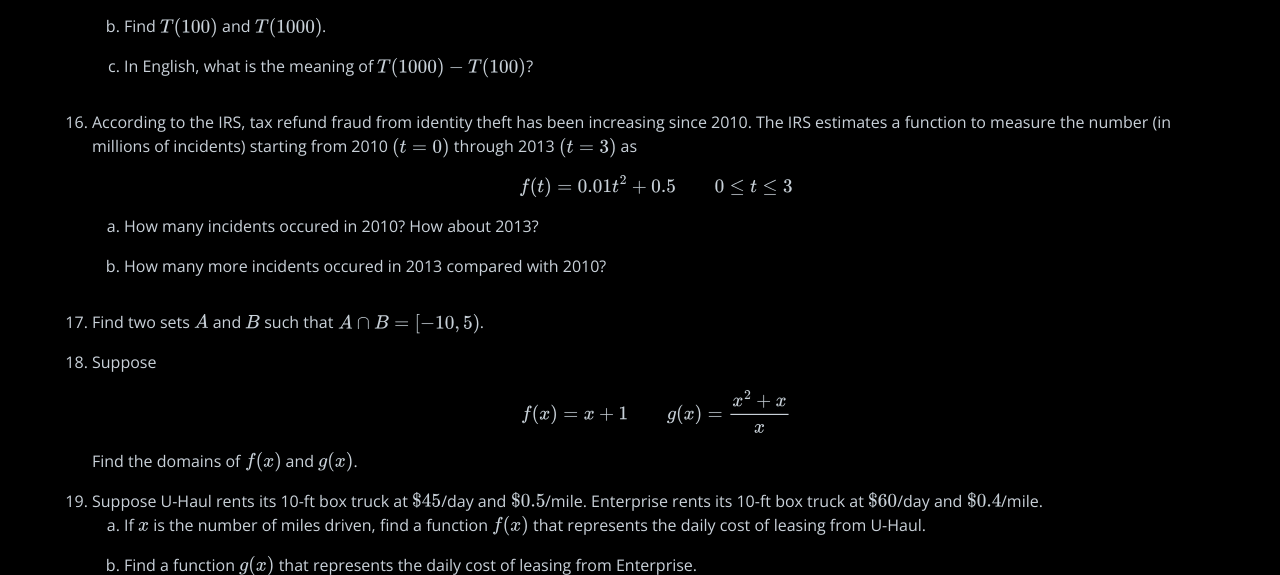
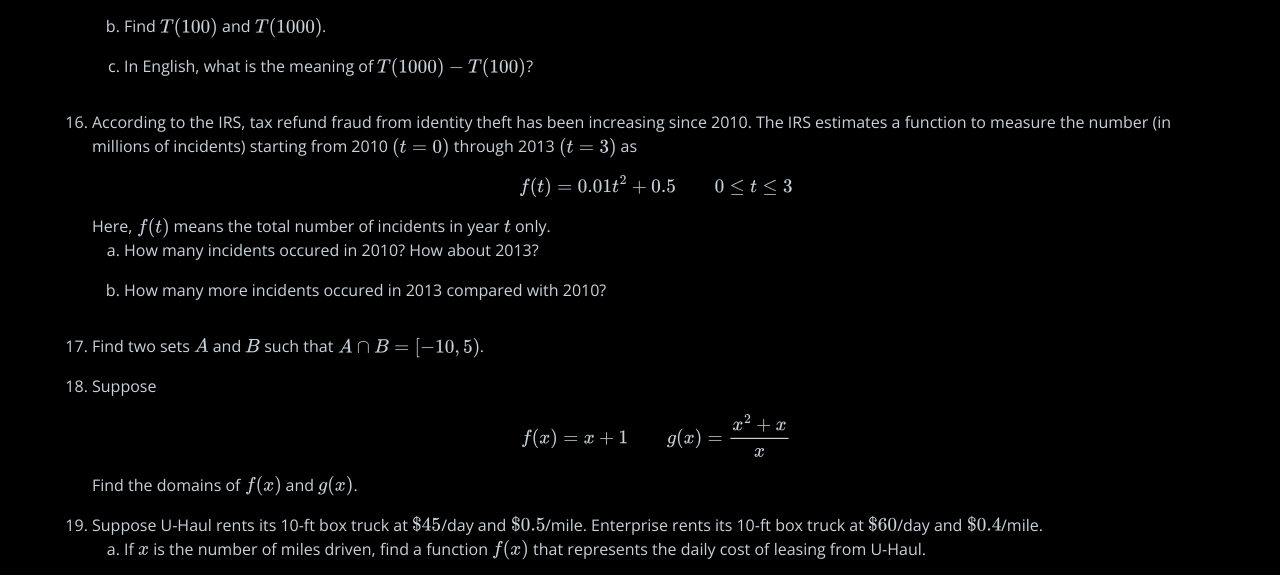
Before and after one commit to swrlly/swrlly.com, a Flask app: page /teaching/math-221/homework/mw/hw1 in a window 1280 px wide. Shown: the part 1762-2337 px from the top of the page. Run offline with Flask 2, Linux system fonts and the light colour scheme; some libraries are stand-ins or nearby versions.

Commit message:
wording change

```diff
--- a/templates/swrlly/teaching/math-221/homework/mw/hw1.html
+++ b/templates/swrlly/teaching/math-221/homework/mw/hw1.html
@@ -51,7 +51,7 @@
                 <li class="hw-space">In English, what is the meaning of $T(1000) - T(100)$?</li>
             </ol>
         </li>
-        <li class="hw-space">According to the IRS, tax refund fraud from identity theft has been increasing since 2010. The IRS estimates a function to measure the number (in millions of incidents) starting from 2010 $(t = 0)$ through 2013 $(t = 3)$ as \[f(t) = 0.01t^2 + 0.5 \qquad 0 \leq t \leq 3\]
+        <li class="hw-space">According to the IRS, tax refund fraud from identity theft has been increasing since 2010. The IRS estimates a function to measure the number (in millions of incidents) starting from 2010 $(t = 0)$ through 2013 $(t = 3)$ as \[f(t) = 0.01t^2 + 0.5 \qquad 0 \leq t \leq 3\] Here, $f(t)$ means the total number of incidents in year $t$ only.
             <ol type="a">
                 <li class="hw-space">How many incidents occured in 2010? How about 2013?</li>
                 <li class="hw-space">How many more incidents occured in 2013 compared with 2010?</li>
--- a/templates/swrlly/teaching/math-221/homework/tth/hw1.html
+++ b/templates/swrlly/teaching/math-221/homework/tth/hw1.html
@@ -51,7 +51,7 @@
                 <li class="hw-space">In English, what is the meaning of $T(1000) - T(100)$?</li>
             </ol>
         </li>
-        <li class="hw-space">According to the IRS, tax refund fraud from identity theft has been increasing since 2010. The IRS estimates a function to measure the number (in millions of incidents) starting from 2010 $(t = 0)$ through 2013 $(t = 3)$ as \[f(t) = 0.01t^2 + 0.5 \qquad 0 \leq t \leq 3\]
+        <li class="hw-space">According to the IRS, tax refund fraud from identity theft has been increasing since 2010. The IRS estimates a function to measure the number (in millions of incidents) starting from 2010 $(t = 0)$ through 2013 $(t = 3)$ as \[f(t) = 0.01t^2 + 0.5 \qquad 0 \leq t \leq 3\] Here, $f(t)$ means the total number of incidents in year $t$ only.
             <ol type="a">
                 <li class="hw-space">How many incidents occured in 2010? How about 2013?</li>
                 <li class="hw-space">How many more incidents occured in 2013 compared with 2010?</li>
```
